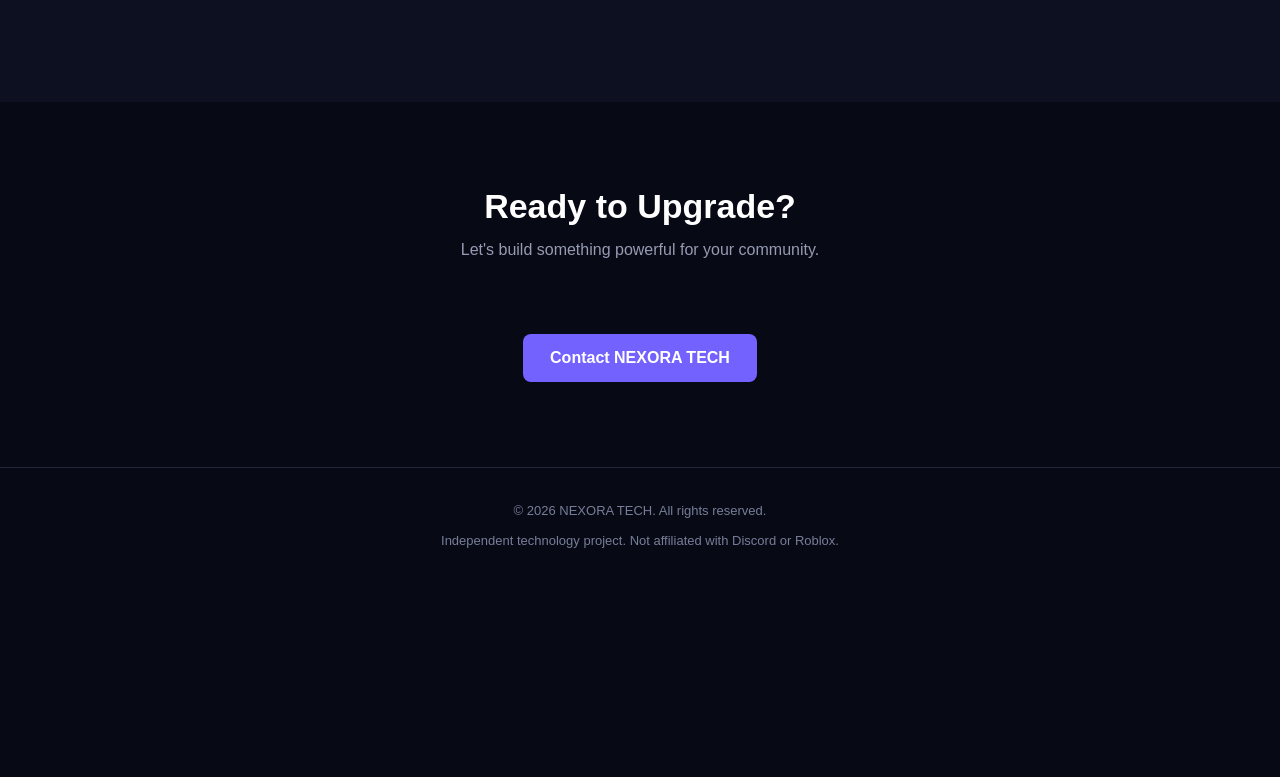
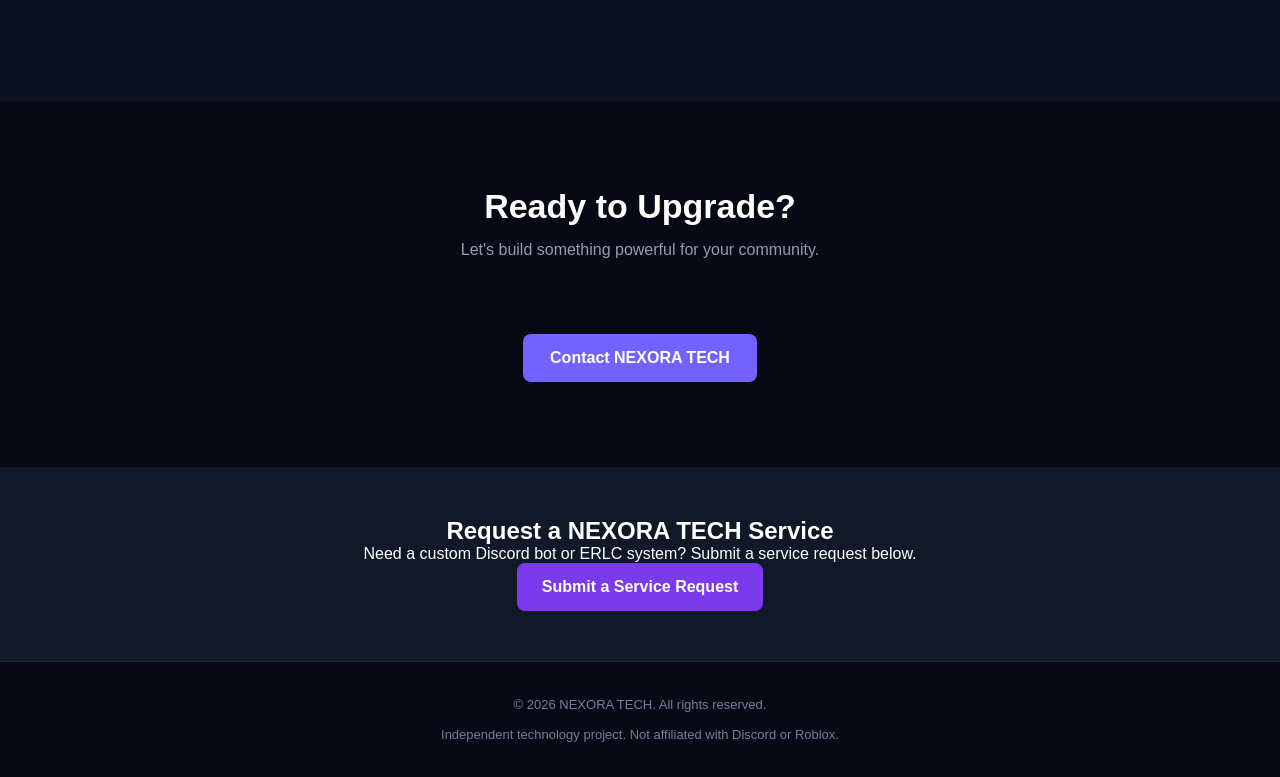
Before and after one commit to gsgowner/nexora-tech, a plain HTML site: page index.html in a window 1280 px wide. Shown: the part 1421-2198 px from the top of the page. Before the commit the page ends 2004 px from the top, so only its background shows below. Drawn offline with Linux system fonts and the light colour scheme.

Commit message:
Add service request section to index.html
Added a new section for service requests with a link to a Google Form.

```diff
--- a/index.html
+++ b/index.html
@@ -78,6 +78,19 @@ footer{text-align:center;padding:35px;color:#777e99;border-top:1px solid #20243c
 </section>
 </main>
 
+
+<section id="request-service" style="padding:50px 20px;text-align:center;background:#111827;color:white;">
+  <h2>Request a NEXORA TECH Service</h2>
+  <p>Need a custom Discord bot or ERLC system? Submit a service request below.</p>
+  <a href="https://docs.google.com/forms/d/e/1FAIpQLSdW0A4r1EnshgJ032KS83KvMy4YFZ7Mu1uEO_JJKxbByGNhKQ/viewform?usp=header"
+     target="_blank"
+     rel="noopener noreferrer"
+     style="display:inline-block;padding:15px 25px;background:#7c3aed;color:white;text-decoration:none;border-radius:8px;font-weight:bold;">
+    Submit a Service Request
+  </a>
+</section>
+
+
 <footer>
 © 2026 NEXORA TECH. All rights reserved.<br><br>
 Independent technology project. Not affiliated with Discord or Roblox.
```
